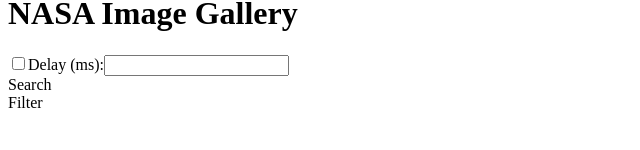
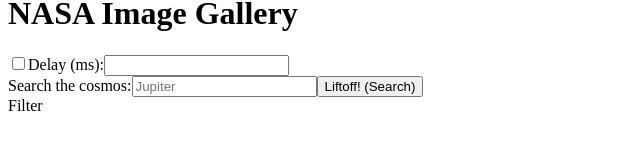
Before and after one commit to lawlorseanr/nasa-image-gallery, a React app: page / in a window 1280 px wide. Shown: the part 338-488 px from the top of the page, without its empty margins (0-640 px from the left). Built offline with nearby package versions, Linux system fonts and the light colour scheme; the HTML template or start-up script is replaced by a standard one.

Commit message:
Implement search + list elements

```diff
--- a/client/src/components/Header.jsx
+++ b/client/src/components/Header.jsx
@@ -36,14 +36,21 @@
     this.setState({ delayTime });
   }
 
-  handleSearch() {
-    setTimeout(() => {
-      NASA.get('')
-        .then((response) => {
-          this.setList(response.data);
+  handleSearch(search) {
+    this.setState({ search }, () => {
+      setTimeout(() => {
+        NASA.get('/search', {
+          params: {
+            q: this.state.search,
+            media_type: 'image',
+          },
         })
-        .catch((error) => console.error(error));
-    }, this.state.delayTime);
+          .then((response) => {
+            this.setList(response.data.collection.items);
+          })
+          .catch((error) => console.error(error));
+      }, this.state.delayTime);
+    });
   }
 
   render() {
--- a/client/src/components/Header/Search.jsx
+++ b/client/src/components/Header/Search.jsx
@@ -1,9 +1,35 @@
-import React from 'react';
+import React, { useState } from 'react';
+import PropTypes from 'prop-types';
 
-export default ({ props }) => {
+const Search = ({ handleSearch }) => {
+  const [search, setSearch] = useState('');
   return (
-    <div>
-      Search
+    <div id='app-header-search'>
+      <label htmlFor='search-input'>
+        Search the cosmos:
+        <input
+          type='text'
+          id='search-input'
+          name='search-input'
+          placeholder='Jupiter'
+          onChange={(e) => setSearch(e.target.value)}
+        />
+      </label>
+      <input
+        type='button'
+        id='search-button'
+        value='Liftoff! (Search)'
+        onClick={(e) => {
+          e.preventDefault();
+          handleSearch(search);
+        }}
+      />
     </div>
   );
 };
+
+Search.propTypes = {
+  handleSearch: PropTypes.func.isRequired,
+};
+
+export default Search;
--- a/client/src/components/List.jsx
+++ b/client/src/components/List.jsx
@@ -6,7 +6,7 @@
 const List = ({ list }) => {
   return (
     <div>
-      {list.map((element, i) => <ListElement key={i} element={element} />)}
+      {list.map((element) => <ListElement key={element.data[0].nasa_id} element={element} />)}
     </div>
   );
 };
--- a/client/src/lib/NASA.js
+++ b/client/src/lib/NASA.js
@@ -5,13 +5,13 @@
 */
 const axios = require('axios');
 
-const BASE_URL = 'https://images-api.nasa.gov/search?'
+const BASE_URL = 'https://images-api.nasa.gov';
 
 const NASA = axios.create({
   baseURL: BASE_URL,
   headers: {
     common: {
-      'Content-Type': 'application/json',
+      'Content-Type': 'text/plain',
     },
   },
 });
--- a/package.json
+++ b/package.json
@@ -13,6 +13,7 @@
   "license": "ISC",
   "dependencies": {
     "axios": "^0.21.1",
+    "cors": "^2.8.5",
     "express": "^4.17.1",
     "node": "^16.6.1",
     "prop-types": "^15.7.2",
```
Also changed, not shown: client/src/components/Header/Delay.jsx (+4 -4 lines), 2 other files (tests, documents, lock files or other folders).
